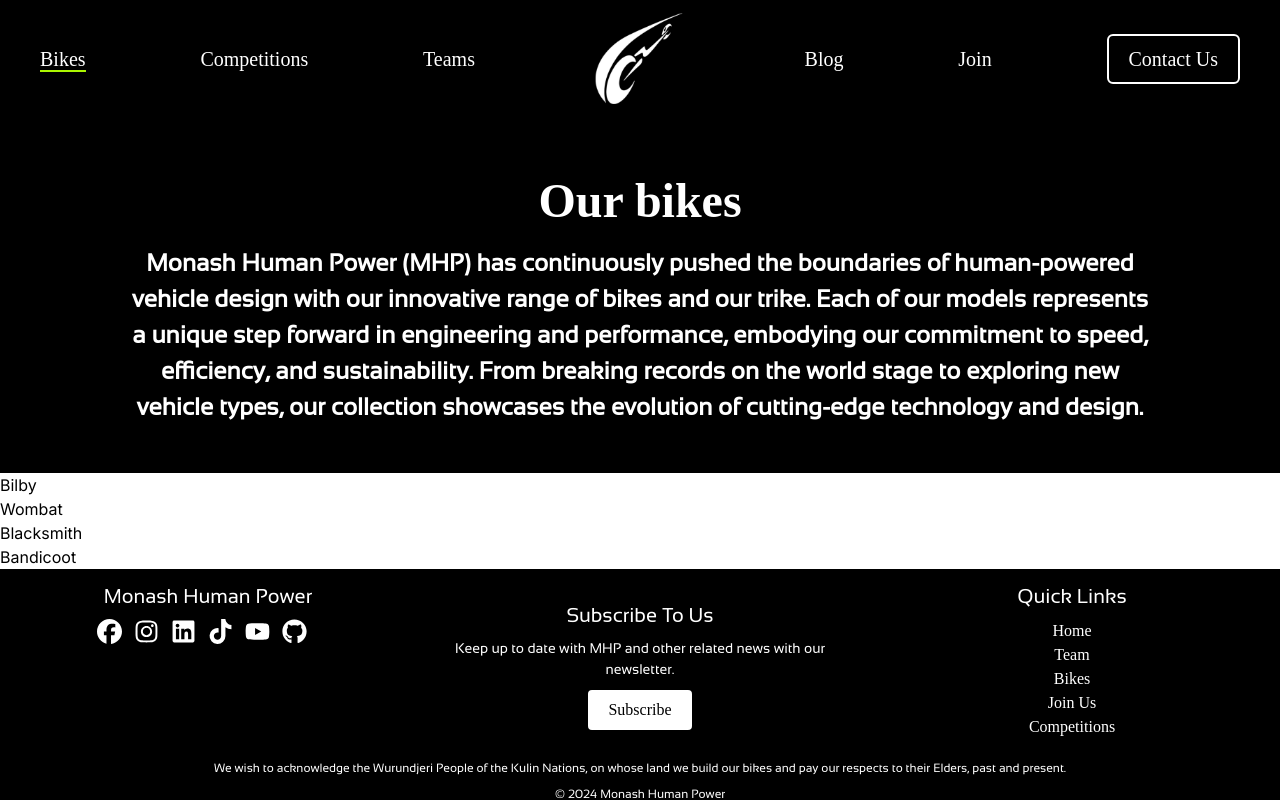
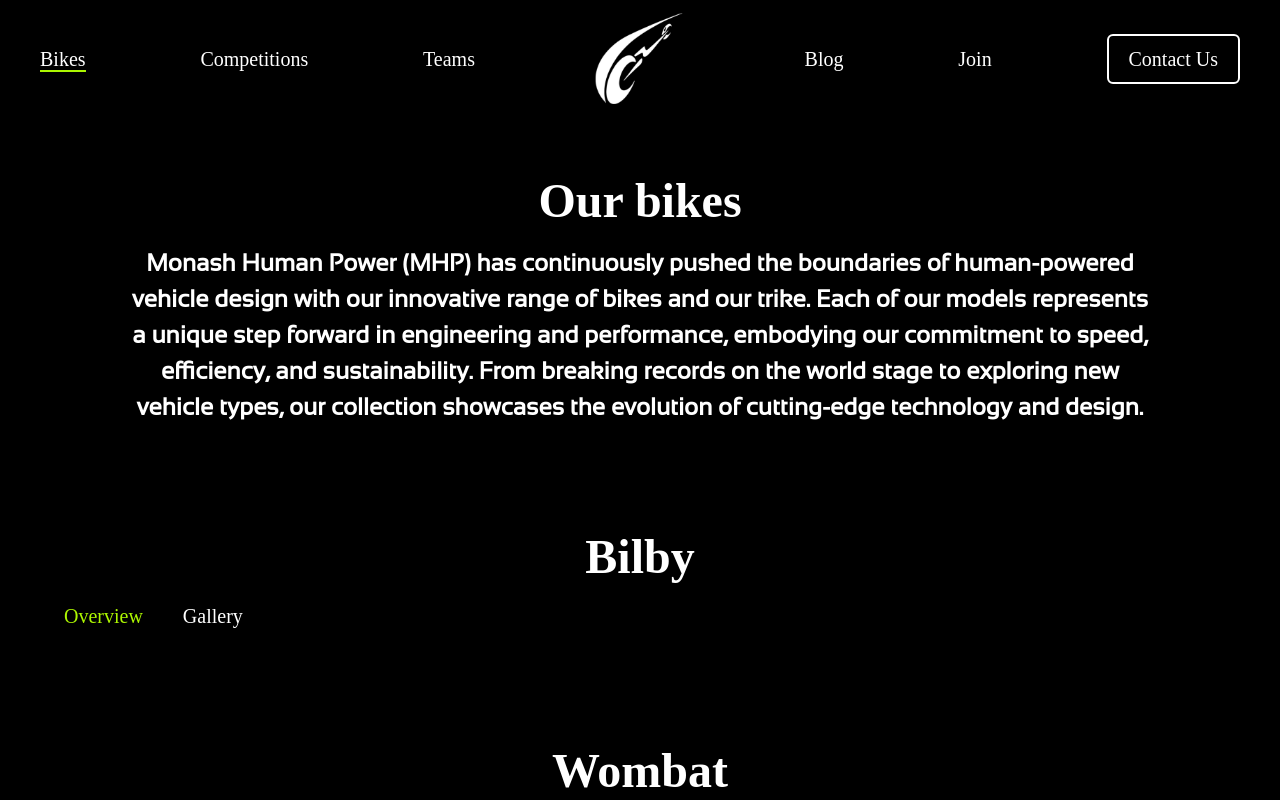
Before and after one commit to monash-human-power/MHP_Website_V2, a Next.js app: page /bikes in a window 1280 px wide. Shown: the top 800 px of the page. Built offline with nearby package versions, Linux system fonts and the light colour scheme; a web font is replaced by a local one.

Commit message:
Altered bikes.json to store bikes/trike with the name as the object key for easy reference, added the bike section components to the bike page, edited SubNavBar UI to match the Figma design

```diff
--- a/app/bikes/page.tsx
+++ b/app/bikes/page.tsx
@@ -1,16 +1,11 @@
 import React, {use, useState} from 'react'
 
 import PageSection from "../components/PageSection";
-import SubNavBar from "../components/SamePageNavigation/SubNavBar";
+import BikeSection from '../components/BikeSection';
 
 import bikeData from "../../public/JSONs/bikes.json";  // Importing the JSON file
 
 export default function Page() {
-    const sections = bikeData.map((vehicle, key) => (vehicle.name))
-
-    // track the active section
-    //const [activeSection, setActiveSection] = useState
-
     return (
         <>
             <PageSection colourWay="dark">
@@ -28,16 +23,10 @@
                     </div>
                 </section>
             </PageSection>
-            {/* <SubNavBar {vehicles, }></SubNavBar> */}
-            <div>
-                {
-                    bikeData?.map((vehicle, index) => (
-                        <div>
-                            {vehicle.name}
-                        </div>
-                    ))
-                }
-            </div>
+            {/* For each vehicle, add a BikeSection component */}
+            {Object.keys(bikeData).map(bikeName => (
+                <BikeSection key={bikeName} bike={bikeName}></BikeSection>
+            ))}
         </>
     );
 }
--- a/app/components/BikeContent.tsx
+++ b/app/components/BikeContent.tsx
@@ -9,8 +9,8 @@
         <div className="mt-4">
             {/* Depending on the item selected in the bike section sub nav bar, different bike subsections
             will render */}
-            {activeTab==='overview' && <p>This is the overview subsection</p>}
-            {activeTab==='gallery' && <p>This is the gallery subsection</p>}
+            {activeTab==='Overview' && <p>This is the overview subsection</p>}
+            {activeTab==='Gallery' && <p>This is the gallery subsection</p>}
         </div>
     );
 };
--- a/app/components/BikeSection.tsx
+++ b/app/components/BikeSection.tsx
@@ -1,8 +1,39 @@
-const BikeSection = () => {
+"use client"
+
+import React, {useState} from 'react'
+import PageSection from './PageSection';
+import SubNavBar from "./SamePageNavigation/SubNavBar";
+import BikeContent from './BikeContent';
+
+import bikeData from "../../public/JSONs/bikes.json";  // Importing the JSON file
+
+interface BikeSectionProps {
+    bike: string
+}
+
+const BikeSection = ({bike} : BikeSectionProps) => {
+    const sections = ["Overview", "Gallery"];
+
+    // track the active section
+    const [activeSection, setActiveSection] = useState(sections[0]);
+
     return (
-        <div>
-            Bike section
-        </div>
+        <>
+            <PageSection colourWay="dark">
+                <section className="relative text-center">
+                    <div className="relative z-10">
+                        <h1 className="text-5xl font-bold">{bike}</h1>
+                    </div>
+                </section>
+                {/* Insert bike image here */}
+                <SubNavBar
+                        sections={sections}
+                        activeSection={activeSection}
+                        setActiveSection={setActiveSection}>
+                </SubNavBar>
+                {/* Insert BikeContent component here */}
+            </PageSection>
+        </>
     );
 };
 
--- a/app/components/SamePageNavigation/SubNavBar.tsx
+++ b/app/components/SamePageNavigation/SubNavBar.tsx
@@ -7,14 +7,15 @@
 const SubNavBar = ({sections, activeSection, setActiveSection} : SubNavBarProps) => {
     {/* Wide Screen Navbar */}
     return (
-        <div className="hidden lg:block font-Aldrich">
-          <div className="flex justify-between items-center h-full w-full">
+        <nav className="relative w-full bg-black text-white font-Aldrich xl:text-xl lg:text-l z-1">
+             <div className="hidden lg:block font-Aldrich">
+          <div className="flex justify-start items-center h-full w-full space-x-10 pl-4 pt-2 pb-2">
             {sections.map((section, key) => (
                 <button
                     key={section} // unique key for each section
                     className={`${activeSection===section
-                        ? "font-Aldrich border-b-2 border-greenbutton"
-                        : "font-Aldrich hover:border-b-2 hover:border-greenbutton"}`}
+                        ? "font-Aldrich text-greenbutton"
+                        : "font-Aldrich hover:text-greenbutton"}`}
                         onClick={() => setActiveSection(section)} // set the active section on click
                         >
                     {section}
@@ -23,6 +24,7 @@
             }
             </div>
         </div>
+        </nav>
     );
 };
 
--- a/public/JSONs/bikes.json
+++ b/public/JSONs/bikes.json
@@ -1,6 +1,5 @@
-[
 {
-        "name": "Bilby",
+    "Bilby": {
       "image": "/JSONs/bikes/bilby.jpg",
       "iteration": 3,
       "max_speed": 116.39,
@@ -15,8 +14,7 @@
         "/JSONs/bikes/bilbyGallery/bilby_shell_off.jpg"
       ]
     },
-    {
-        "name": "Wombat",
+    "Wombat": {
       "image": "/JSONs/bikes/wombat.jpg",
       "iteration": 2,
       "max_speed": 81.4,
@@ -30,8 +28,7 @@
         "/JSONs/bikes/wombatGallery/wombat_shell_off.jpg"
       ]
     },
-    {
-        "name": "Blacksmith",
+    "Blacksmith": {
       "image": "/JSONs/bikes/blacksmith.jpg",
       "iteration": 1,
       "max_speed": 64.8,
@@ -41,8 +38,7 @@
       "description": "The original Blacksmith was developed by a team of final-year engineering students at Monash University as their Final Year Project. This initial design, known as Version 1, laid the groundwork for Monash Human Power (MHP). To improve competitiveness and address safety considerations, Blacksmith underwent revisions, leading to the enhanced Version 1.5.",
       "gallery": []
     },
-    {
-        "name": "Bandicoot",
+    "Bandicoot": {
       "image": "/JSONs/bikes/bandicoot.jpg",
       "iteration": 1,
       "max_speed": 77.7,
@@ -57,4 +53,4 @@
         "/JSONs/bikes/bandicootGallery/bandicoot_road_cropped.jpg"
       ]
     }
-  ]
+}
```
Lines whose indentation alone changed are shown as unchanged.
